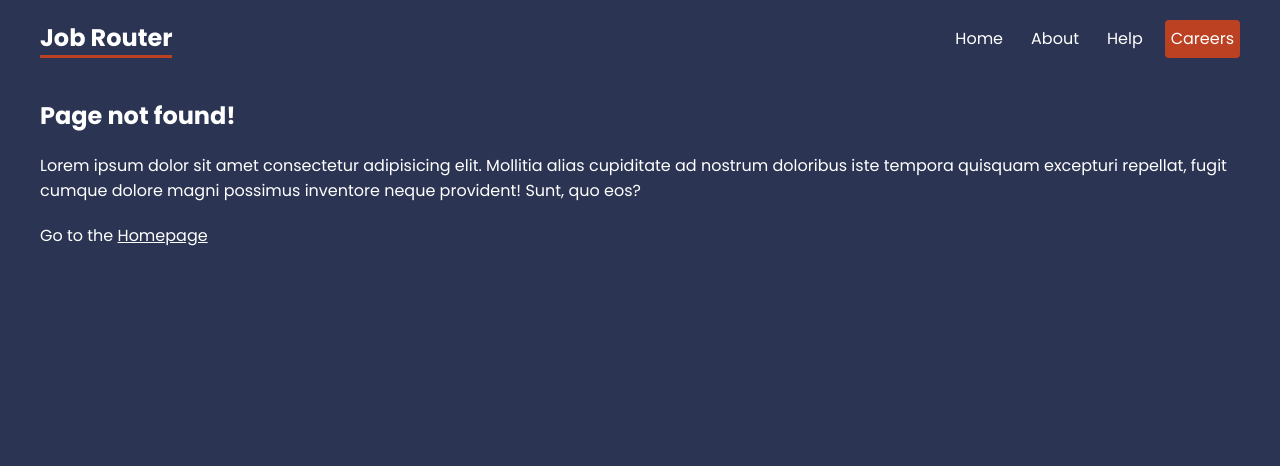
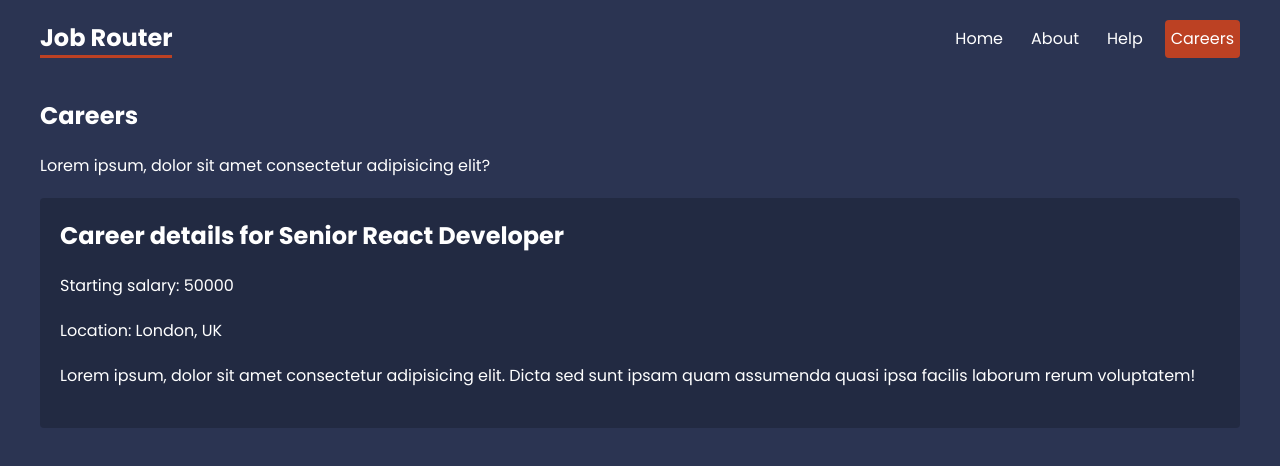
Before and after one commit to Eli-Keli/React-Jobs-Router, a React (Create React App) app: page /careers/1 in a window 1280 px wide. Shown: the top 466 px of the page. Built offline with nearby package versions, Linux system fonts and the light colour scheme; data requests are answered from the project's data file.

Commit message:
project-7

```diff
--- a/src/App.js
+++ b/src/App.js
@@ -12,6 +12,8 @@
 import Contact from "./pages/help/Contact";
 import NotFound from "./pages/NotFound";
 import Careers, { careersLoader } from "./pages/careers/Careers"
+import CareerDetails, { careerDetailsLoader } from "./pages/careers/CareerDetails";
+
 
 // Layouts
 import RootLayout from "./layouts/RootLayout";
@@ -35,6 +37,11 @@
          element={<Careers />}
          loader={careersLoader}
         />
+        <Route
+          path=":id"
+          element={<CareerDetails />}
+          loader={careerDetailsLoader}
+        />
       </Route>
 
       <Route path="*" element={<NotFound />} />
--- a/src/index.css
+++ b/src/index.css
@@ -128,5 +128,11 @@
 }
 
 /* careers details */
+.career-details {
+  background: rgba(0,0,0,0.2);
+  padding: 20px;
+  border-radius: 4px;
+  margin: 20px 0;
+}
 
 /* breadcrumbs */
--- /dev/null
+++ b/src/pages/careers/CareerDetails.js
@@ -0,0 +1,25 @@
+import { useLoaderData, useParams } from "react-router-dom";
+
+export default function CareerDetails() {
+  const { id } = useParams();
+  const career = useLoaderData();
+  return (
+    <div className="career-details">
+      <h2>Career details for {career.title}</h2>
+      <p>Starting salary: {career.salary}</p>
+      <p>Location: {career.location}</p>
+      <div className="details">
+        <p>Lorem ipsum, dolor sit amet consectetur adipisicing elit. Dicta sed sunt ipsam quam assumenda quasi ipsa facilis laborum rerum voluptatem!</p>
+      </div>
+    </div>
+  );
+}
+
+// loader function
+export const careerDetailsLoader = async ({ params }) => {
+  const { id } = params
+
+  const response = await fetch('http://localhost:4000/careers/' + id)
+
+  return response.json();
+};
--- a/src/pages/careers/Careers.js
+++ b/src/pages/careers/Careers.js
@@ -7,7 +7,7 @@
   return (
     <div className="careers">
       {careers.map(career => (
-        <Link path="/" key={career.id}>
+        <Link path={career.id.toString()} key={career.id}>
             <p>{career.title}</p>
             <p>Based in {career.location}</p>
         </Link>
```
